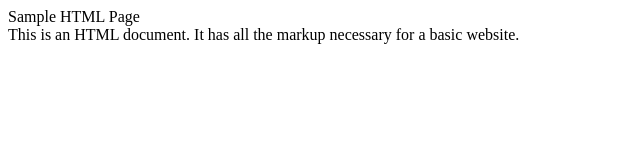
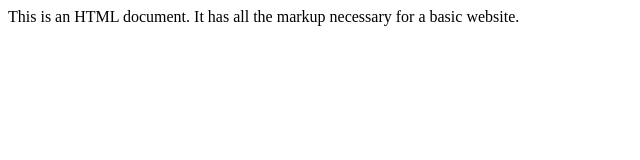
Before and after one commit to JoeySan5/Client-Server, a plain HTML site: page files/index.html in a window 1280 px wide. Shown: the whole page, without its empty margins (0-640 px from the left). Drawn offline with Linux system fonts and the light colour scheme.

Commit message:
Update index.html

```diff
--- a/files/index.html
+++ b/files/index.html
@@ -1,8 +1,8 @@
 <html>
   <head>
-    <tidle>
+    <title>
       Sample HTML Page
-    </tidle>
+    </title>
   </head>
   <body>
     <div>
```
